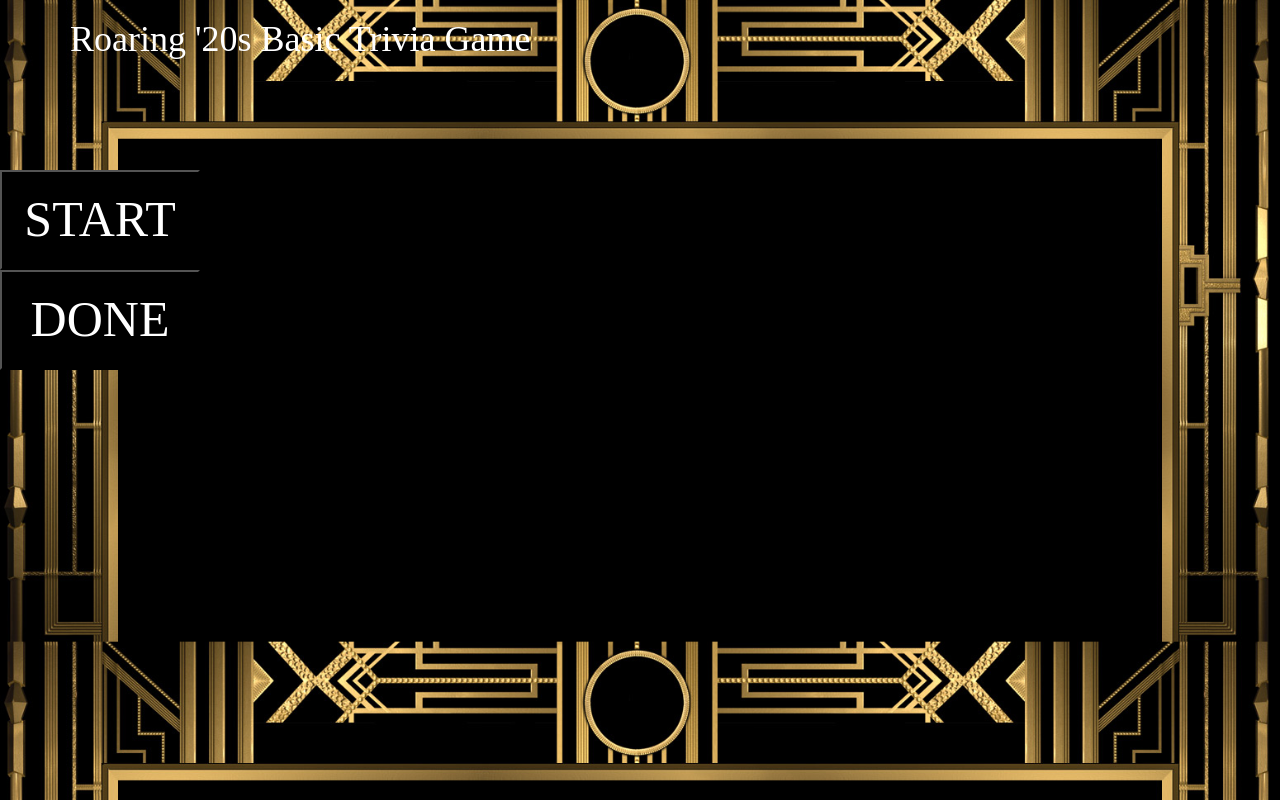
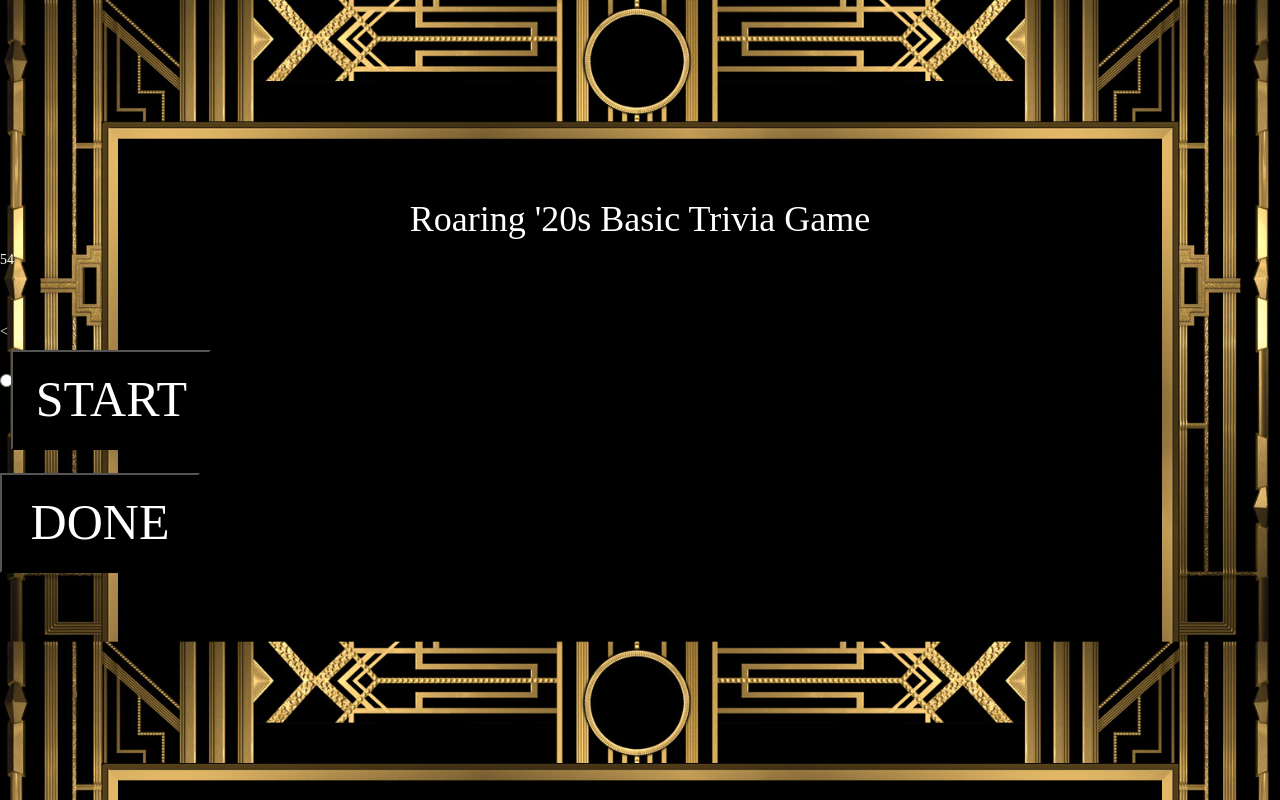
Before and after one commit to batlijo/Trivia-Game, a plain HTML site: page index.html in a window 1280 px wide. Both pictures are taken after a click on the button "START". Drawn offline with nearby package versions, Linux system fonts and the light colour scheme; a web font is replaced by a local one.

Commit message:
added working timer yayyyyy!

```diff
--- a/assets/css/style.css
+++ b/assets/css/style.css
@@ -7,8 +7,9 @@ body {
 }
 
 #div1 {
+	padding-top:180px;
 	font-size: 70px;
-	text-align: top;
+	text-align: center;
 	float: center
 	box-sizing: border-box;
 
@@ -35,8 +36,8 @@ body {
 	font-size: 50px;
 }
 
-#questions {
-	font-size: 25px;
+#quiz {
+	color: white;
 
 
 }
--- a/assets/javascript/apps.js
+++ b/assets/javascript/apps.js
@@ -3,9 +3,11 @@ var image = document.getElementById("image");
 var text ="<h1> Roaring '20s Basic Trivia</h1>";
 var div1=
 
-function loadQuestions(){
+
+function loadQuestions(quiz){
 	var radioButton;
-	document.getElementById("questions").innerHTML="";
+	document.getElementById("quiz").innerHTML="";
+	console.log(radioButton);
 	for(var i =0; i < quiz[currentQuestion]["choices"].length; i++){
 		radioButton = document.createElement("input");
 		radioButton.type = "radio";
@@ -18,9 +20,9 @@ function loadQuestions(){
 	radioButton.value = quiz[currentQuestion]["choices"][i];
 	}
 }
-console.log(loadQuestions);
+//console.log(loadQuestions);
 
-var questions = [
+var quiz = [
 	{
 		question1: "The Great Gatsby is a novel from what year?",
 		answer1: "1925",
@@ -39,15 +41,15 @@ var questions = [
 		answer2: "prohibition era",
 		answer3: "the decade of oh lala."
 	},
-console.log(questions)
+
 ];
 
 $('#start-button').on('click', function(){
-	for(let i = 0; i < questions.length;i++){
-		var $question = $("<input type='radio' name='separate_name' value='someValue'>" + questions[i].question1 + "</input>")
-		var $answers = $("<h4>" + questions[i].answer1 + "</h4>");
-		$("#questions").append($question);
-		$("#questions").append($answers);
+	for(let i = 0; i < quiz.length;i++){
+		var question = $("<input type='radio' name='separate_name' value='someValue'>" + quiz[i] + "</input>")
+		var answers = $("<h3>" + quiz[i] + "</h3>");
+		$("#quiz").append($question);
+		$("#quiz").append($answers);
 		console.log(start-button);
 
 		// <input type="radio" name="gender" value="male"> Male<br>
@@ -71,17 +73,35 @@ $('#done-button').on('click', function(){
 	})
 });
 
-// TIMERS
-$("#display").text("00:00");
-// $("#display").text(converted);
+var count = 60, timer = setInterval(function () {
+    $(".display").html(count--);
+    if (count === 0) clearInterval(timer);
+        }, 1000);
 
-setTimeOut(timeUp, 1000);
-var limit = 1000;
+/* TIMERS
+
+function startTime(duration, display) {
+	var timer = duration, minutes, seconds;
+	setInterval(function () {
+		minutes = parseInt(timer / 60, 10);
+		seconds = parseInt(timer % 60, 10);
+		$(".display").text(timer)
+	})
+}
+
+
+
+
+$("#display").text(converted);
+ var setTimeout = 0;
+
+ var limit = 1000;
 var intervals = 0;
 var totalTime = new Date ();
 var startTime = new Date ();
 
- var stopwatch = {
+
+var stopwatch = {
 	time:0,
  	reset: function () {
  		stopwatch.time = 0;
@@ -97,7 +117,7 @@ var startTime = new Date ();
 };
 
 
-/*
+
 function run() {
 	intervalId = setInterval(decrement, 1000);
 
--- a/index.html
+++ b/index.html
@@ -15,13 +15,12 @@
 	<h1>Roaring '20s Basic Trivia Game</h1>
 	</div>
 
-	<div id="display" 00:00 </div> <br>
-	<div id="time-left"></div>
+	<div class="display"> 00:00 </div> <
 
 	<button id="start-button">START</button>
 
-	<div id="questions">
-
+	<div id="quiz">
+		<input type='radio' name='separate_name' value='someValue'>
 	</div>
 
 	<button id="done-button"> DONE</button>
```
